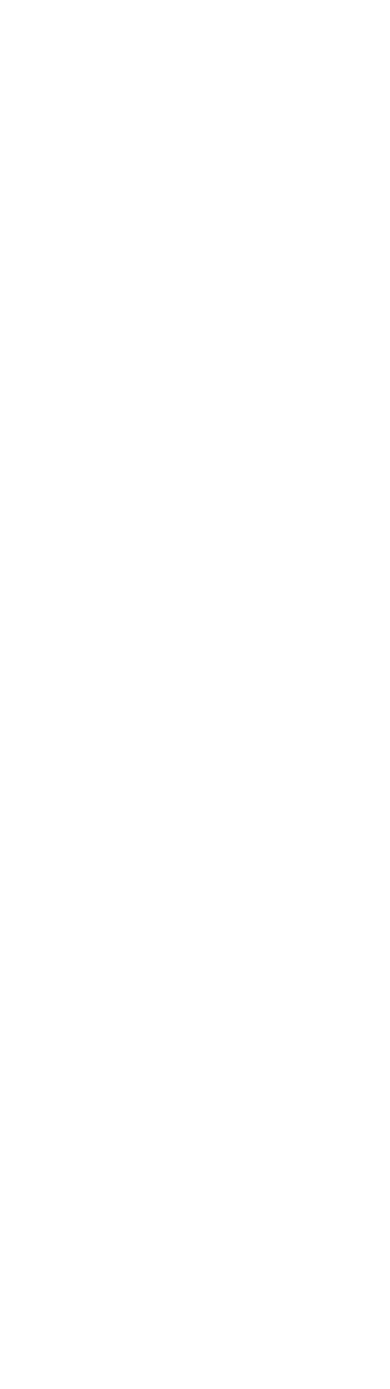
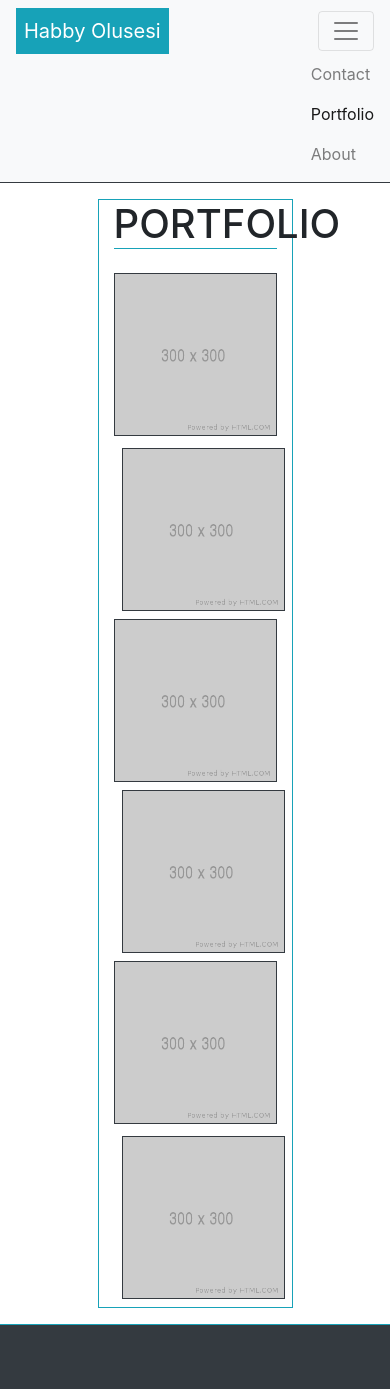
Before and after one commit to habby-bit/ResponsivePortfolio, a plain HTML site: page portfolio.html in a window 390 px wide. Before the commit the page ends 844 px from the top, so only its background shows below. Drawn offline with nearby package versions, Linux system fonts and the light colour scheme.

Commit message:
created the contact and portfolio pages

```diff
--- a/contact.html
+++ b/contact.html
@@ -0,0 +1,83 @@
+<!doctype html>
+<html lang="en">
+  <head>
+    <!-- Required meta tags -->
+    <meta charset="utf-8">
+    <meta name="viewport" content="width=device-width, initial-scale=1, shrink-to-fit=no">
+
+    <!-- Bootstrap CSS -->
+    <link rel="stylesheet" href="https://stackpath.bootstrapcdn.com/bootstrap/4.5.2/css/bootstrap.min.css" integrity="sha384-JcKb8q3iqJ61gNV9KGb8thSsNjpSL0n8PARn9HuZOnIxN0hoP+VmmDGMN5t9UJ0Z" crossorigin="anonymous">
+
+    <title>Contact</title>
+  </head>
+  <body>
+
+    <nav class="navbar navbar-expand-lg navbar-light bg-light border-bottom border-dark">
+        <a class="navbar-brand d-inline-flex p-2 bd-highlight bg-info text-white" href="index.html">Habby Olusesi</a>
+        <button class="navbar-toggler" type="button" data-toggle="collapse" data-target="#navbarSupportedContent" aria-controls="navbarSupportedContent" aria-expanded="false" aria-label="Toggle navigation">
+            <span class="navbar-toggler-icon"></span>
+        </button>
+        <div class="collapse navbar-collapse d-flex flex-row-reverse" id="navbarSupportedContent">
+            <ul class="navbar-nav ml-auto">
+                <li class="nav-item active">
+                  <a class="nav-link" href="contact.html">Contact</a>
+                </li>
+                <li class="nav-item">
+                  <a class="nav-link" href="portfolio.html">Portfolio</a>
+                </li>
+                <li class="nav-item">
+                  <a class="nav-link" href="index.html">About</a>
+                </li>
+            </ul>
+        </div>
+    </nav>
+
+    <div class= "container w-75 bg-light border border-info mb-4 mt-4">
+        <div class="row justify-content-md-center ">
+          <div class = "col-md-8">
+            <h1 class = "border-bottom border-info head mt-5 mb-1">Contact</h1>
+          </div>
+        </div>
+        <div class="row justify-content-md-center ">
+            <div class = "col-md-8">
+            <form>
+                <div class="form-group">
+                  <label for="exampleInputEmail1">Name</label>
+                  <input type="email" class="form-control" id="exampleInputEmail1" aria-describedby="emailHelp">
+                </div>
+                <div class="form-group">
+                  <label for="exampleInputEmail1">Email address</label>
+                  <input type="email" class="form-control" id="exampleInputEmail1" aria-describedby="emailHelp">
+                </div>
+                <div class="form-group">
+                  <label for="exampleFormControlTextarea1">Message</label>
+                  <textarea class="form-control" id="exampleFormControlTextarea1" rows="3"></textarea>
+                </div>
+                <button type="submit" class="btn btn-primary mb-4">Submit</button>
+            </form>
+            </div>
+        </div>
+    </div>
+
+
+
+
+
+
+
+
+
+
+
+
+    <nav class="navbar navbar-dark bg-dark border-top border-info">
+        <br><br>
+    </nav>
+
+    <!-- Optional JavaScript -->
+    <!-- jQuery first, then Popper.js, then Bootstrap JS -->
+    <script src="https://code.jquery.com/jquery-3.5.1.slim.min.js" integrity="sha384-DfXdz2htPH0lsSSs5nCTpuj/zy4C+OGpamoFVy38MVBnE+IbbVYUew+OrCXaRkfj" crossorigin="anonymous"></script>
+    <script src="https://cdn.jsdelivr.net/npm/popper.js@1.16.1/dist/umd/popper.min.js" integrity="sha384-9/reFTGAW83EW2RDu2S0VKaIzap3H66lZH81PoYlFhbGU+6BZp6G7niu735Sk7lN" crossorigin="anonymous"></script>
+    <script src="https://stackpath.bootstrapcdn.com/bootstrap/4.5.2/js/bootstrap.min.js" integrity="sha384-B4gt1jrGC7Jh4AgTPSdUtOBvfO8shuf57BaghqFfPlYxofvL8/KUEfYiJOMMV+rV" crossorigin="anonymous"></script>
+  </body>
+</html>
--- a/portfolio.html
+++ b/portfolio.html
@@ -0,0 +1,77 @@
+<!doctype html>
+<html lang="en">
+  <head>
+    <!-- Required meta tags -->
+    <meta charset="utf-8">
+    <meta name="viewport" content="width=device-width, initial-scale=1, shrink-to-fit=no">
+
+    <!-- Bootstrap CSS -->
+    <link rel="stylesheet" href="https://stackpath.bootstrapcdn.com/bootstrap/4.5.2/css/bootstrap.min.css" integrity="sha384-JcKb8q3iqJ61gNV9KGb8thSsNjpSL0n8PARn9HuZOnIxN0hoP+VmmDGMN5t9UJ0Z" crossorigin="anonymous">
+
+    <title>Portfolio</title>
+  </head>
+  <body>
+
+    <nav class="navbar navbar-expand-lg navbar-light bg-light border-bottom border-dark">
+        <a class="navbar-brand d-inline-flex p-2 bd-highlight bg-info text-white" href="index.html">Habby Olusesi</a>
+        <button class="navbar-toggler" type="button" data-toggle="collapse" data-target="#navbarSupportedContent" aria-controls="navbarSupportedContent" aria-expanded="false" aria-label="Toggle navigation">
+            <span class="navbar-toggler-icon"></span>
+        </button>
+        <div class="collapse navbar-collapse d-flex flex-row-reverse" id="navbarSupportedContent">
+            <ul class="navbar-nav ml-auto">
+                <li class="nav-item">
+                  <a class="nav-link" href="contact.html">Contact</a>
+                </li>
+                <li class="nav-item active">
+                  <a class="nav-link" href="portfolio.html">Portfolio</a>
+                </li>
+                <li class="nav-item">
+                  <a class="nav-link" href="index.html">About</a>
+                </li>
+            </ul>
+        </div>
+    </nav>
+
+    <div class = "container w-50 border border-info mt-3 mb-3">
+        <div class = "row justify-content-md-center">
+            <div class = "col-md-8">
+                <h1 class = "header text-center mb-3 border-bottom border-info"> PORTFOLIO</h1>
+            </div>
+        </div>
+        <div class = "row justify-content-md-center">
+            <div  class = "col-md-4">
+                <img src= "Images/Placeholder-Image.png" class="img-fluid mr-2 mb-1 mt-2 border border-dark" alt="Responsive image">
+            </div>
+            <div  class = "col-md-4">
+                <img src="Images/Placeholder-Image.png" class="img-fluid ml-2 mb-1 mt-2 border border-dark" alt="Responsive image">
+            </div>
+        </div>
+        <div class = "row justify-content-md-center">
+            <div  class = "col-md-4">
+                <img src="Images/Placeholder-Image.png" class="img-fluid mr-2 mb-1 mt-1 border border-dark" alt="Responsive image">
+            </div>
+            <div  class = "col-md-4">
+                <img src="Images/Placeholder-Image.png" class="img-fluid ml-2 mb-1 mt-1 border border-dark" alt="Responsive image">
+            </div>
+        </div>
+        <div class = "row justify-content-md-center">
+            <div  class = "col-md-4">
+                <img src="Images/Placeholder-Image.png" class="img-fluid mr-2 mb-2 mt-1 border border-dark" alt="Responsive image">
+            </div>
+            <div  class = "col-md-4">
+                <img src="Images/Placeholder-Image.png" class="img-fluid ml-2 mb-2 mt-1 border border-dark" alt="Responsive image">
+            </div>
+        </div>
+    </div>
+
+    <nav class="navbar navbar-dark bg-dark border-top border-info">
+        <br><br>
+    </nav>
+
+    <!-- Optional JavaScript -->
+    <!-- jQuery first, then Popper.js, then Bootstrap JS -->
+    <script src="https://code.jquery.com/jquery-3.5.1.slim.min.js" integrity="sha384-DfXdz2htPH0lsSSs5nCTpuj/zy4C+OGpamoFVy38MVBnE+IbbVYUew+OrCXaRkfj" crossorigin="anonymous"></script>
+    <script src="https://cdn.jsdelivr.net/npm/popper.js@1.16.1/dist/umd/popper.min.js" integrity="sha384-9/reFTGAW83EW2RDu2S0VKaIzap3H66lZH81PoYlFhbGU+6BZp6G7niu735Sk7lN" crossorigin="anonymous"></script>
+    <script src="https://stackpath.bootstrapcdn.com/bootstrap/4.5.2/js/bootstrap.min.js" integrity="sha384-B4gt1jrGC7Jh4AgTPSdUtOBvfO8shuf57BaghqFfPlYxofvL8/KUEfYiJOMMV+rV" crossorigin="anonymous"></script>
+  </body>
+</html>
```
Also changed, not shown: index.html (+17 -12 lines), Images/Placeholder-Image.png (added).
